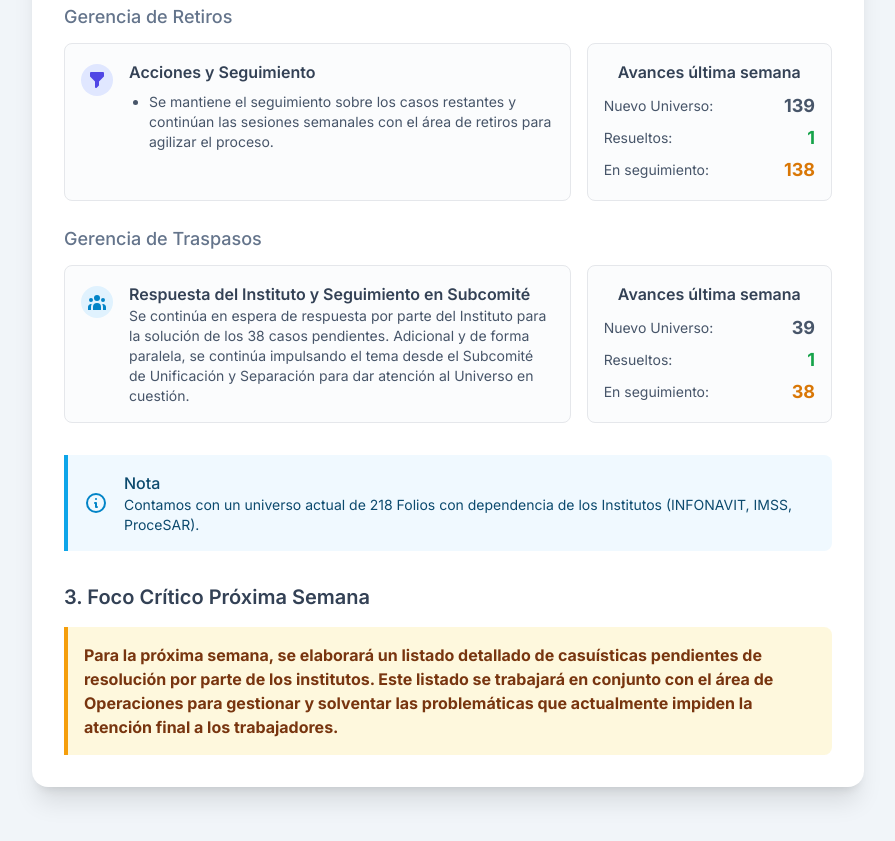
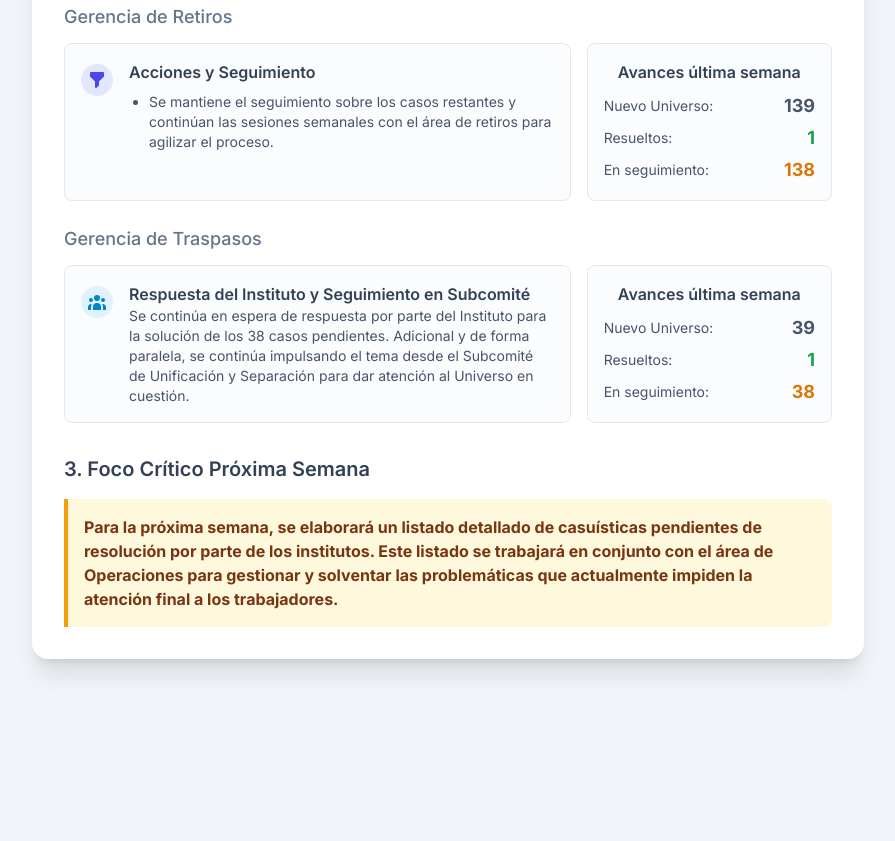
Before and after one commit to GAP-AforeCoppel/AccionesMSOSEM43, a plain HTML site: page index.html in a window 1280 px wide. Shown: the part 746-1587 px from the top of the page, without its empty margins (192-1087 px from the left). After the commit the page ends 1469 px from the top, so only its background shows below. Drawn offline with nearby package versions, Linux system fonts and the light colour scheme.

Commit message:
Fix HTML structure and remove duplicate content

```diff
--- a/index.html
+++ b/index.html
@@ -147,22 +147,6 @@
                         </div>
                     </div>
                 </section>
-
-                <!-- Nota sobre Folios con Dependencia -->
-                <section id="note-section" class="mb-8">
-                     <div class="bg-sky-50 border-l-4 border-sky-500 text-sky-900 p-4 rounded-r-lg flex items-center gap-4" role="alert">
-                        <div class="flex-shrink-0">
-                            <svg xmlns="http://www.w3.org/2000/svg" class="h-6 w-6 text-sky-600" fill="none" viewBox="0 0 24 24" stroke="currentColor" stroke-width="2">
-                                <path stroke-linecap="round" stroke-linejoin="round" d="M13 16h-1v-4h-1m1-4h.01M21 12a9 9 0 11-18 0 9 9 0 0118 0z"></path>
-                            </svg>
-                        </div>
-                        <div>
-                             <p class="font-medium">Nota</p>
-                             <p class="text-sm">Contamos con un universo actual de 218 Folios con dependencia de los Institutos (INFONAVIT, IMSS, ProceSAR).</p>
-                        </div>
-                    </div>
-                </section>
-
                 <!-- Sección de Foco Crítico -->
                 <section id="focus-section">
                     <h2 class="text-xl font-semibold text-slate-700 mb-4">3. Foco Crítico Próxima Semana</h2>
```
